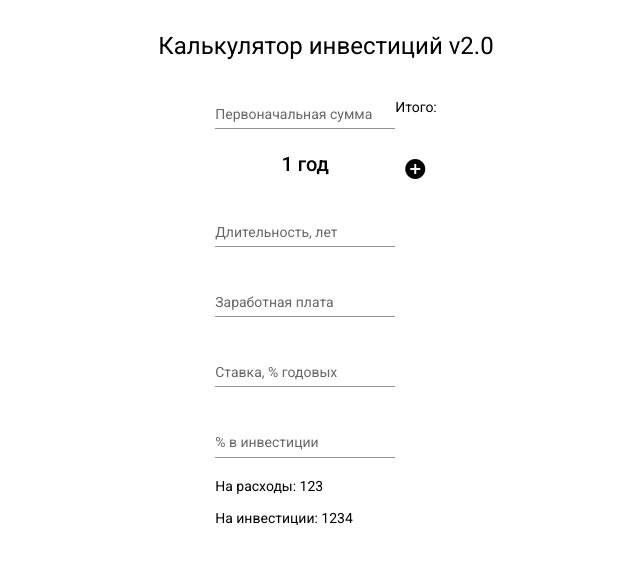
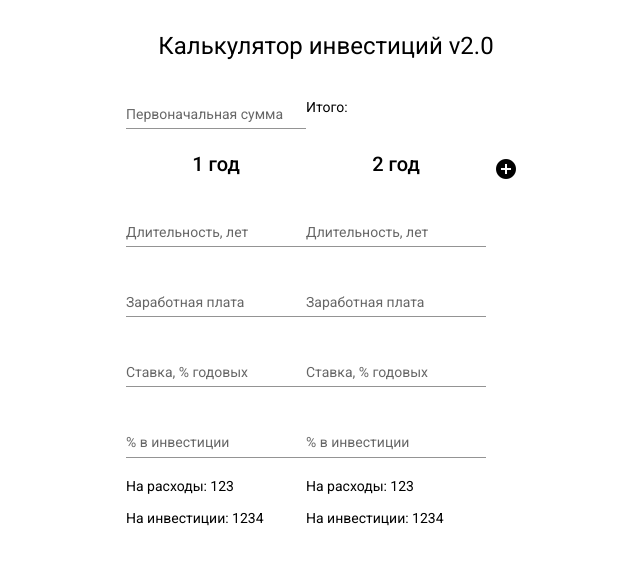
Before and after one commit to alexrenin/complex-calc-v2, an Angular app: page / in a window 1280 px wide. Shown: the top 564 px of the page, without its empty margins (314-954 px from the left). Built offline with nearby package versions, Linux system fonts and the light colour scheme.

Commit message:
array to components

```diff
--- a/src/app/calculator/calculator.component.html
+++ b/src/app/calculator/calculator.component.html
@@ -7,7 +7,12 @@
         <p class="result" >Итого:</p>
     </div>
     <div class="tabs-container">
-        <app-form (onChange)="onFormChange($event)"></app-form>
+        <app-form
+                *ngFor=" let periodItem of periods"
+                [period]="periodItem"
+                (onChange)="onFormChange($event)"
+        >
+        </app-form>
         <button class="btn-add" mat-icon-button aria-label="Add btn">
             <mat-icon class="btn-add-icon">add_circle</mat-icon>
         </button>
--- a/src/app/calculator/calculator.component.ts
+++ b/src/app/calculator/calculator.component.ts
@@ -1,4 +1,8 @@
 import { Component, OnInit } from '@angular/core';
+
+export interface PeriodForm {
+  duration: number,
+}
 
 @Component({
   selector: 'app-calculator',
@@ -6,6 +10,15 @@ import { Component, OnInit } from '@angular/core';
   styleUrls: ['./calculator.component.scss']
 })
 export class CalculatorComponent implements OnInit {
+
+  periods: PeriodForm[] = [
+    {
+      duration: 1,
+    },
+    {
+      duration: 2,
+    },
+  ]
 
   constructor() { }
 
--- a/src/app/form/form.component.html
+++ b/src/app/form/form.component.html
@@ -1,6 +1,6 @@
 <form class="form-container" >
     <h2 class="form-title">
-        {{year}} год
+        {{period.duration}} год
         <button class="btn-close" mat-icon-button aria-label="Close btn">
             <mat-icon class="btn-close-icon">cancel</mat-icon>
         </button>
--- a/src/app/form/form.component.ts
+++ b/src/app/form/form.component.ts
@@ -1,4 +1,6 @@
-import { Component, OnInit, Output, EventEmitter } from '@angular/core';
+import { Component, OnInit, Output, Input, EventEmitter } from '@angular/core';
+
+import { PeriodForm } from '../calculator/calculator.component';
 
 @Component({
   selector: 'app-form',
@@ -6,7 +8,8 @@ import { Component, OnInit, Output, EventEmitter } from '@angular/core';
   styleUrls: ['./form.component.scss']
 })
 export class FormComponent implements OnInit {
-  year = 1;
+
+  @Input() period!: PeriodForm
 
   @Output() onChange = new EventEmitter<string>();
 
```
